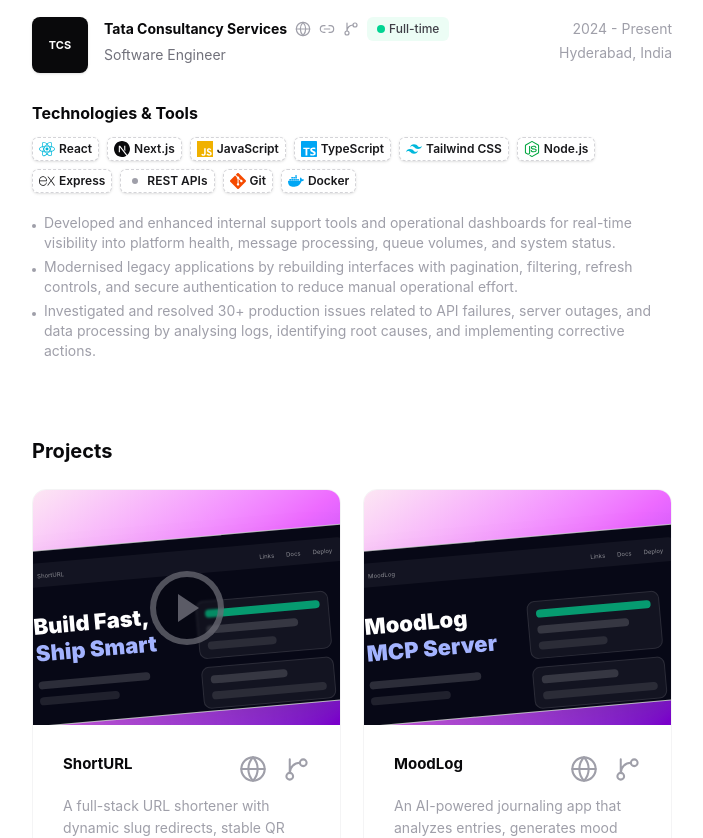
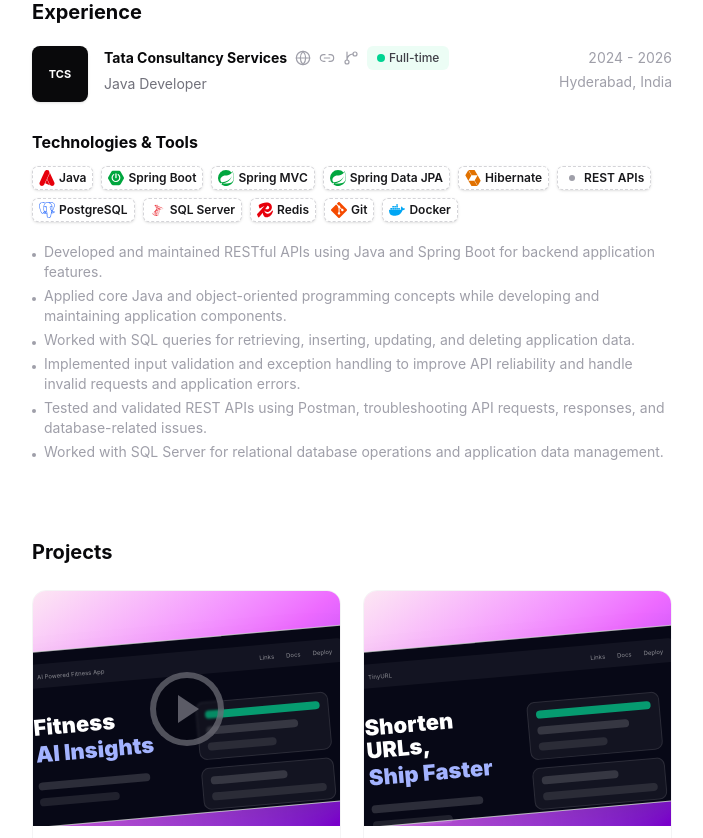
Before and after one commit to rachasanthoshkumar/portfolio, a Next.js app: page / in a window 1280 px wide. Shown: the part 860-1698 px from the top of the page, without its empty margins (288-991 px from the left). Built offline with nearby package versions, Linux system fonts and the light colour scheme.

Commit message:
update portfolio from september resume

```diff
--- a/components/Portfolio.js
+++ b/components/Portfolio.js
@@ -26,21 +26,32 @@
 } from "@/data/portfolio";
 import {
   SiAuth0,
+  SiApachekafka,
   SiDocker,
   SiDrizzle,
+  SiEclipseadoptium,
   SiExpress,
   SiGit,
   SiGoogle,
+  SiHibernate,
   SiJavascript,
+  SiJsonwebtokens,
+  SiJunit5,
+  SiKeycloak,
   SiMongodb,
   SiNextdotjs,
   SiNodedotjs,
   SiPostgresql,
   SiPrisma,
   SiReact,
+  SiRedis,
+  SiSpring,
+  SiSpringboot,
+  SiSpringsecurity,
   SiTailwindcss,
   SiTypescript
 } from "react-icons/si";
+import { DiMsqlServer } from "react-icons/di";
 
 const socialIcons = {
   github: GitBranch,
@@ -61,6 +72,18 @@
 function getTechMeta(label) {
   const normalized = label.toLowerCase();
 
+  if (normalized === "java") return { Icon: SiEclipseadoptium, color: "text-red-600" };
+  if (normalized.includes("spring security")) return { Icon: SiSpringsecurity, color: "text-green-600" };
+  if (normalized.includes("spring boot")) return { Icon: SiSpringboot, color: "text-green-600" };
+  if (normalized.includes("spring")) return { Icon: SiSpring, color: "text-green-600" };
+  if (normalized.includes("hibernate")) return { Icon: SiHibernate, color: "text-amber-600" };
+  if (normalized.includes("kafka")) return { Icon: SiApachekafka, color: "text-zinc-950 dark:text-white" };
+  if (normalized.includes("keycloak")) return { Icon: SiKeycloak, color: "text-zinc-950 dark:text-white" };
+  if (normalized.includes("sql server")) return { Icon: DiMsqlServer, color: "text-red-600" };
+  if (normalized.includes("mongo")) return { Icon: SiMongodb, color: "text-green-600" };
+  if (normalized.includes("redis")) return { Icon: SiRedis, color: "text-red-600" };
+  if (normalized.includes("oauth") || normalized.includes("jwt")) return { Icon: SiJsonwebtokens, color: "text-pink-600" };
+  if (normalized.includes("junit") || normalized.includes("mockito")) return { Icon: SiJunit5, color: "text-green-600" };
   if (normalized.includes("typescript")) return { Icon: SiTypescript, color: "text-sky-500" };
   if (normalized.includes("javascript")) return { Icon: SiJavascript, color: "text-yellow-500" };
   if (normalized.includes("react")) return { Icon: SiReact, color: "text-cyan-500" };
@@ -365,10 +388,10 @@
         <div className="mt-7 grid grid-cols-[1.05fr_0.95fr] gap-4 px-5">
           <div>
             <p className="text-[22px] font-black leading-[1.05] text-white">
-              {index === 0 ? "Build Fast," : project.title}
+              {project.previewTitle}
             </p>
             <p className="mt-1 text-[22px] font-black leading-[1.05] text-indigo-300">
-              {index === 0 ? "Ship Smart" : "MCP Server"}
+              {project.previewSubtitle}
             </p>
             <div className="mt-4 h-2 w-28 rounded-full bg-white/15" />
             <div className="mt-2 h-2 w-20 rounded-full bg-white/10" />
@@ -414,6 +437,7 @@
             {project.title}
           </h3>
           <div className="flex shrink-0 items-center gap-4 text-zinc-400">
+            {project.href && (
               <a
                 href={project.href}
                 aria-label={`${project.title} live preview`}
@@ -421,6 +445,8 @@
               >
                 <Globe size={28} strokeWidth={1.8} />
               </a>
+            )}
+            {project.repo && (
               <a
                 href={project.repo}
                 aria-label={`${project.title} repository`}
@@ -428,6 +454,7 @@
               >
                 <GitBranch size={27} strokeWidth={1.8} />
               </a>
+            )}
           </div>
         </div>
         <p className="mt-3 min-h-[112px] text-[14px] leading-[1.55] text-zinc-400 dark:text-zinc-400">
--- a/data/portfolio.js
+++ b/data/portfolio.js
@@ -2,13 +2,13 @@
   name: "Santhosh Racha",
   shortName: "Santhosh",
   initials: "SR",
-  role: "Software Engineer",
+  role: "Java Developer",
   location: "Hyderabad, India",
   email: "rachasanthosh2309@gmail.com",
   phone: "8688092739",
   resumeUrl: "/resume.pdf",
   summary:
-    "Software Engineer with 2+ years of experience developing internal tools, modernising legacy applications, and supporting business-critical production systems."
+    "Java Developer focused on building secure RESTful APIs, microservices, and reliable backend systems with Spring Boot, PostgreSQL, MongoDB, Redis, and Apache Kafka."
 };
 
 export const navItems = [
@@ -17,47 +17,54 @@
 ];
 
 export const socials = [
-  { label: "GitHub", href: "https://github.com/", icon: "github" },
-  { label: "LinkedIn", href: "https://linkedin.com/", icon: "linkedin" },
+  { label: "GitHub", href: "https://github.com/rachasanthoshkumar", icon: "github" },
+  { label: "LinkedIn", href: "https://www.linkedin.com/in/santhosh-racha/", icon: "linkedin" },
   { label: "Email", href: "mailto:rachasanthosh2309@gmail.com", icon: "mail" },
   { label: "Portfolio", href: "#projects", icon: "globe" }
 ];
 
 export const heroTools = [
-  "JavaScript",
-  "TypeScript",
-  "React",
-  "Next.js",
-  "Node.js",
+  "Java",
+  "Spring Boot",
+  "Spring MVC",
+  "Spring Data JPA",
+  "Hibernate",
+  "REST APIs",
   "PostgreSQL",
+  "SQL Server",
+  "Redis",
   "Docker"
 ];
 
 export const experience = [
   {
     company: "Tata Consultancy Services",
-    role: "Software Engineer",
-    period: "2024 - Present",
+    role: "Java Developer",
+    period: "2024 - 2026",
     location: "Hyderabad, India",
     status: "Full-time",
     logo: "TCS",
     links: ["On-site"],
     tools: [
-      "React",
-      "Next.js",
-      "JavaScript",
-      "TypeScript",
-      "Tailwind CSS",
-      "Node.js",
-      "Express",
+      "Java",
+      "Spring Boot",
+      "Spring MVC",
+      "Spring Data JPA",
+      "Hibernate",
       "REST APIs",
+      "PostgreSQL",
+      "SQL Server",
+      "Redis",
       "Git",
       "Docker"
     ],
     highlights: [
-      "Developed and enhanced internal support tools and operational dashboards for real-time visibility into platform health, message processing, queue volumes, and system status.",
-      "Modernised legacy applications by rebuilding interfaces with pagination, filtering, refresh controls, and secure authentication to reduce manual operational effort.",
-      "Investigated and resolved 30+ production issues related to API failures, server outages, and data processing by analysing logs, identifying root causes, and implementing corrective actions."
+      "Developed and maintained RESTful APIs using Java and Spring Boot for backend application features.",
+      "Applied core Java and object-oriented programming concepts while developing and maintaining application components.",
+      "Worked with SQL queries for retrieving, inserting, updating, and deleting application data.",
+      "Implemented input validation and exception handling to improve API reliability and handle invalid requests and application errors.",
+      "Tested and validated REST APIs using Postman, troubleshooting API requests, responses, and database-related issues.",
+      "Worked with SQL Server for relational database operations and application data management."
     ]
   },
 
@@ -65,26 +72,39 @@
 
 export const projects = [
   {
-    title: "ShortURL",
+    title: "AI Powered Fitness App",
     description:
-      "A full-stack URL shortener with dynamic slug redirects, stable QR codes, authentication, and persistent PostgreSQL storage.",
-    status: "All Systems Operational",
-    tools: ["Next.js", "TypeScript", "Prisma", "PostgreSQL"],
+      "A Java and Spring Boot microservices platform for user management, fitness tracking, and Gemini-powered insights, secured with Keycloak.",
+    tools: [
+      "Java",
+      "Spring Boot",
+      "Spring Cloud Gateway",
+      "Eureka",
+      "Keycloak",
+      "OAuth2 / JWT",
+      "PostgreSQL",
+      "MongoDB",
+      "Apache Kafka",
+      "Google Gemini"
+    ],
     gradient: "from-pink-100 via-fuchsia-400 to-purple-700",
     accent: "bg-purple-500",
-    href: "#",
-    repo: "#"
+    href: null,
+    repo: "https://github.com/rachasanthoshkumar/AI-fitness-App",
+    previewTitle: "Fitness",
+    previewSubtitle: "AI Insights"
   },
   {
-    title: "MoodLog",
+    title: "TinyURL",
     description:
-      "An AI-powered journaling app that analyzes entries, generates mood tags, summaries, reflective questions, and stores journal history.",
-    status: "All Systems Operational",
-    tools: ["React", "JavaScript", "Tailwind", "Gemini", "Drizzle ORM", "Neon"],
+      "A Spring Boot URL shortening backend with collision-resistant short codes, HTTP redirects, Redis caching, rate limiting, configurable expiry, and analytics.",
+    tools: ["Java", "Spring Boot", "REST APIs", "Redis", "PostgreSQL", "Docker", "JUnit", "Mockito"],
     gradient: "from-pink-100 via-fuchsia-400 to-purple-700",
     accent: "bg-indigo-500",
-    href: "https://moodlog-rho.vercel.app/",
-    repo: "#"
+    href: null,
+    repo: "https://github.com/rachasanthoshkumar/tinyURL",
+    previewTitle: "Shorten URLs,",
+    previewSubtitle: "Ship Faster"
   },
 
 ];
```
Also changed, not shown: 1 other file (tests, documents, lock files or other folders). Lines whose indentation alone changed are shown as unchanged.
